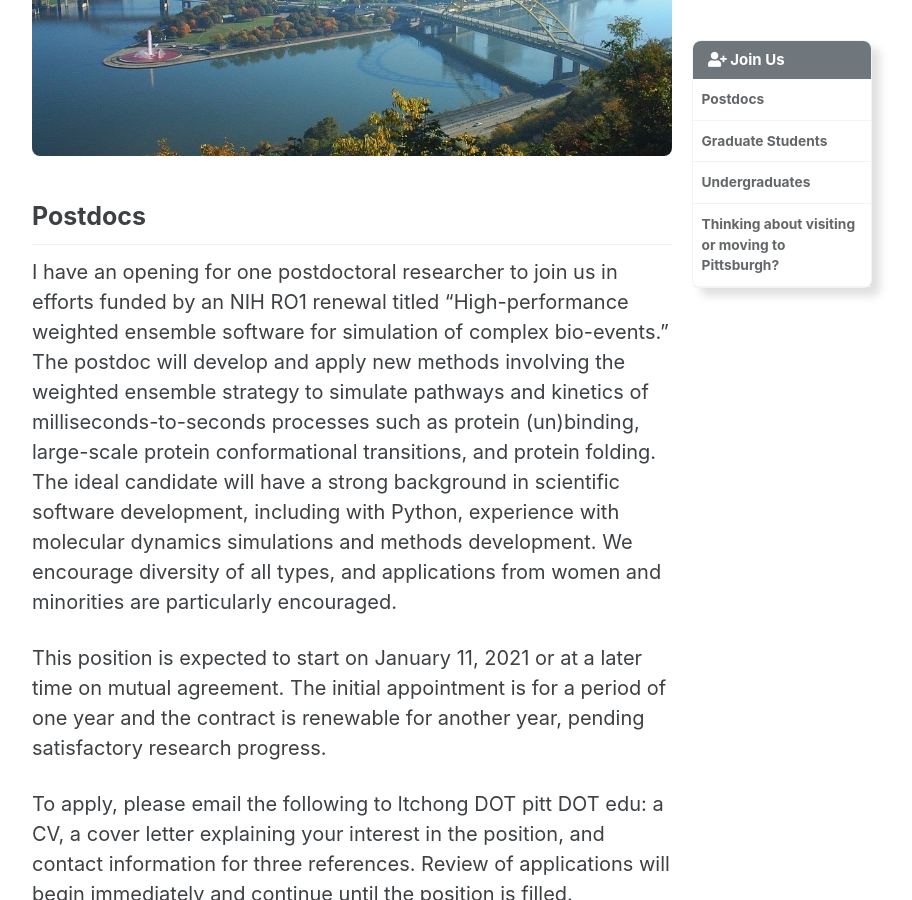
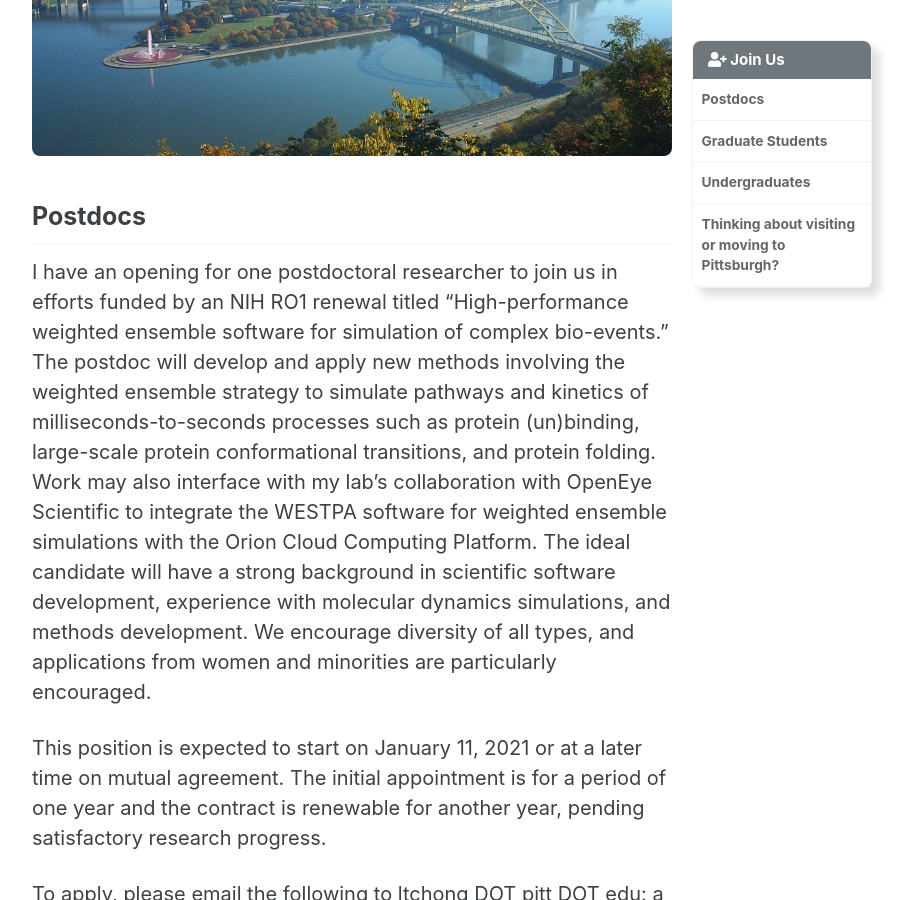
Before and after one commit to darianyang/mm-github-pages-test, a Jekyll site: the page built from _pages/join_us.md, in a window 1280 px wide and 900 px high, scrolled down 285 px. Shown: the whole window, without its empty margins (288-1200 px from the left). Built offline with Jekyll 4.4.1, drawn with Linux system fonts in a browser that asks for light colours; cached includes are drawn as plain includes.

Commit message:
Update join_us.md

```diff
--- a/_pages/join_us.md
+++ b/_pages/join_us.md
@@ -9,7 +9,7 @@ toc_icon: "user-plus"
 
 {% include figure image_path="/assets/images/pittsburgh.jpg" alt="Pittsburgh Panorama" %}
 ## Postdocs
-I have an opening for one postdoctoral researcher to join us in efforts funded by an NIH RO1 renewal titled “High-performance weighted ensemble software for simulation of complex bio-events.” The postdoc will develop and apply new methods involving the weighted ensemble strategy to simulate pathways and kinetics of milliseconds-to-seconds processes such as protein (un)binding, large-scale protein conformational transitions, and protein folding. The ideal candidate will have a strong background in scientific software development, including with Python, experience with molecular dynamics simulations and methods development. We encourage diversity of all types, and applications from women and minorities are particularly encouraged.
+I have an opening for one postdoctoral researcher to join us in efforts funded by an NIH RO1 renewal titled “High-performance weighted ensemble software for simulation of complex bio-events.” The postdoc will develop and apply new methods involving the weighted ensemble strategy to simulate pathways and kinetics of milliseconds-to-seconds processes such as protein (un)binding, large-scale protein conformational transitions, and protein folding. Work may also interface with my lab’s collaboration with OpenEye Scientific to integrate the WESTPA software for weighted ensemble simulations with the Orion Cloud Computing Platform. The ideal candidate will have a strong background in scientific software development, experience with molecular dynamics simulations, and methods development. We encourage diversity of all types, and applications from women and minorities are particularly encouraged.
 
 This position is expected to start on January 11, 2021 or at a later time on mutual agreement. The initial appointment is for a period of one year and the contract is renewable for another year, pending satisfactory research progress.
 
```
